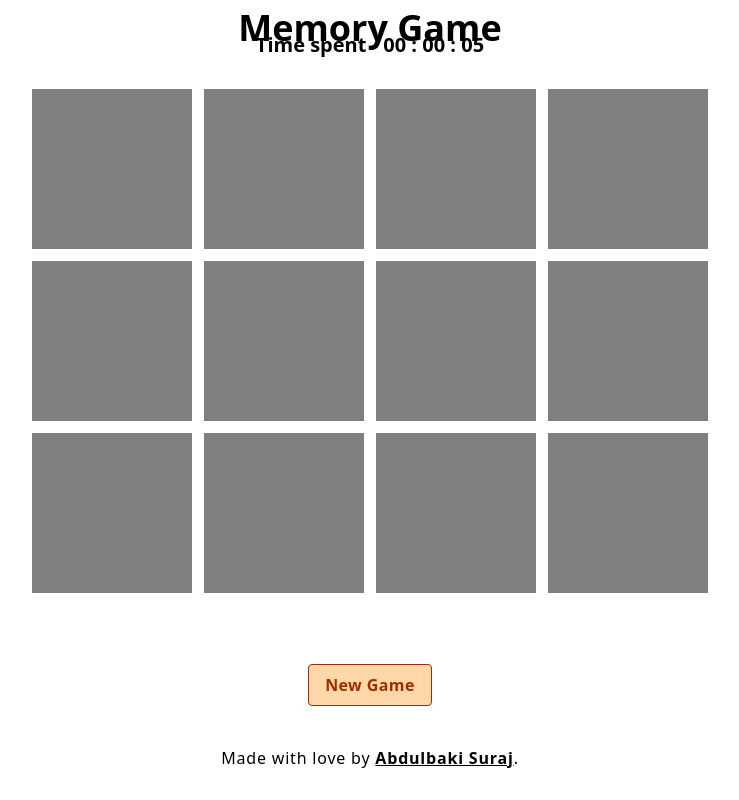
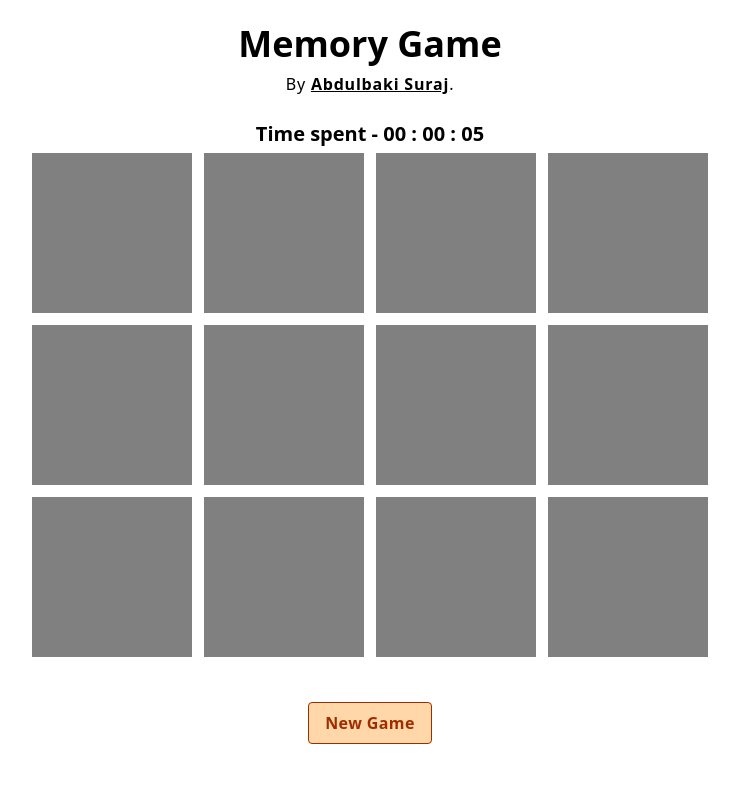
Before and after one commit to codelikesuraj/alpinejs-memory-game, a plain HTML site: page index.html in a window 1280 px wide. Shown: the whole page, without its empty margins (270-1009 px from the left). Drawn offline with nearby package versions, Linux system fonts and the light colour scheme.

Commit message:
update: update signature position

```diff
--- a/index.html
+++ b/index.html
@@ -17,13 +17,15 @@
   <body>
     <div
       x-data="game"
-      class="h-screen flex flex-col justify-evenly items-center"
+      class="h-screen flex flex-col justify-between items-center py-4"
     >
       <div class="text-center space-y-2">
-        <h1 class="font-bold text-4xl absolute top-0 right-0 left-0 py-2">
+        <h1 class="font-bold text-4xl pt-2">
           Memory Game
         </h1>
-        <div class="text-xl font-semibold">
+        <div class="tracking-wider">By <a class="underline font-semibold" href="https://abdulbakisuraj.com" target="_blank">Abdulbaki Suraj</a>.</div>
+
+        <div class="text-xl font-semibold pt-4">
           Time spent -
           <span x-text="formattedTime(duration.hours)"></span> :
           <span x-text="formattedTime(duration.minutes)"></span> :
@@ -45,15 +47,12 @@
         </template>
       </div>
 
-      <div class="text-center">
       <button
         x-on:click="reset"
         class="m-10 px-2 py-1 lg:px-4 lg:py-2 bg-orange-200 border-1 text-orange-800 border-orange-800 rounded font-semibold tracking-wide"
       >
         New Game
       </button>
-        <div class="tracking-wider">Made with love by <a class="underline font-semibold" href="https://abdulbakisuraj.com" target="_blank">Abdulbaki Suraj</a>.</div>
-      </div>
     </div>
 
     <script type="text/javascript" defer>
```
Lines whose indentation alone changed are shown as unchanged.
